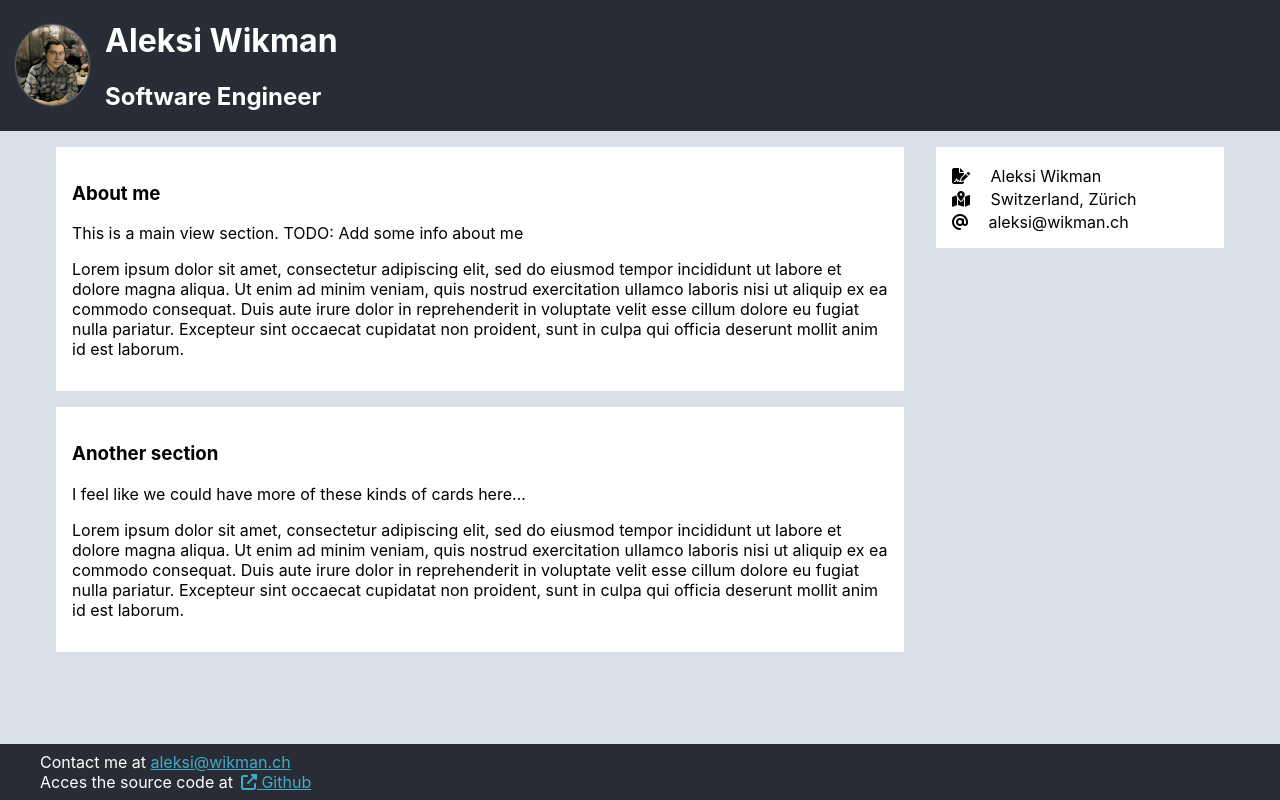
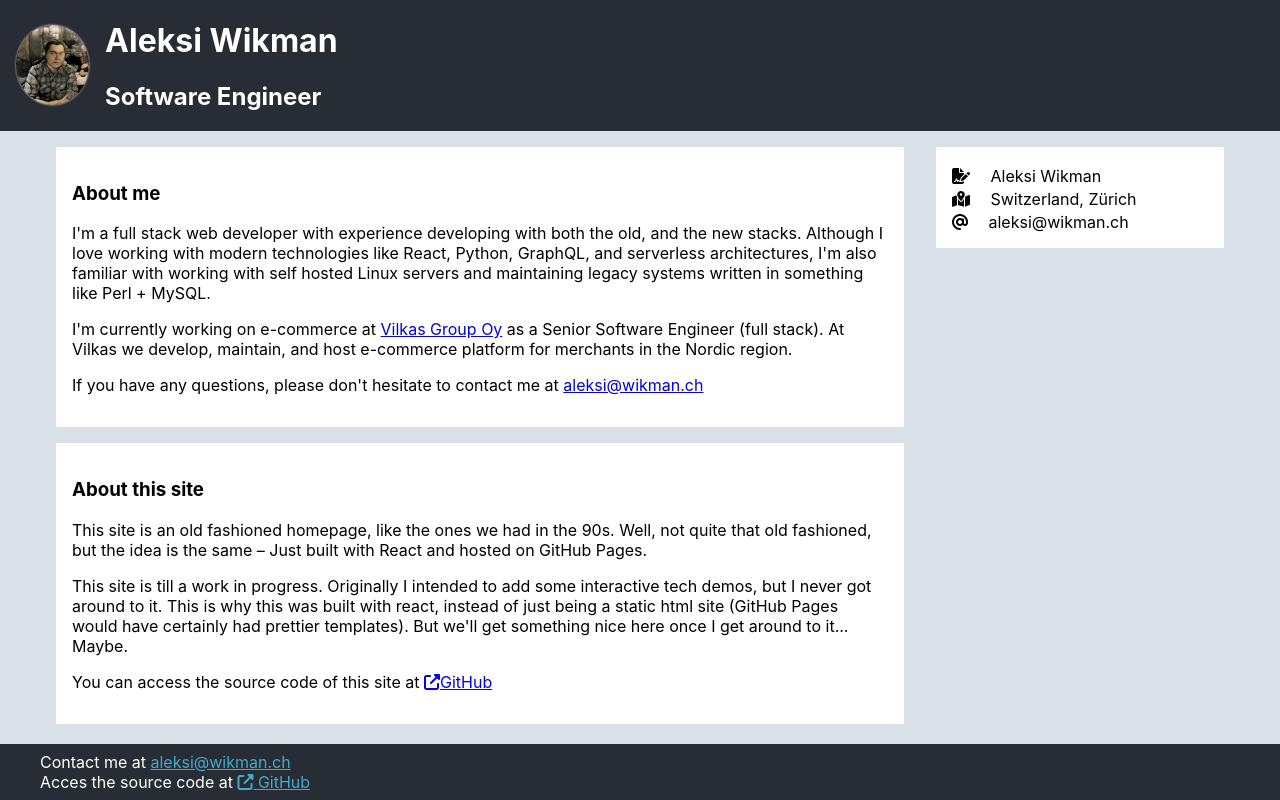
Before and after one commit to awikman/homepage, a React (Create React App) app: page / in a window 1280 px wide. Built offline with nearby package versions, Linux system fonts and the light colour scheme.

Commit message:
replace the Lorem ipsum with actual content.

```diff
--- a/src/App.css
+++ b/src/App.css
@@ -81,6 +81,3 @@
 .Link{
     color: #43ABC9;
 }
-.Link > i.fas{
-    margin-left: 0.5em;
-}
--- a/src/Footer.js
+++ b/src/Footer.js
@@ -5,9 +5,10 @@ export function Footer(props){
         <footer className="Footer">
           <div>
             <div>Contact me at <a className="Link" href="mailto:aleksi@wikman.ch">aleksi@wikman.ch</a></div>
-            <div>Acces the source code at
-              <a className="Link" rel="noopener" target="_blank" href="https://github.com/awikman/homepage">
-                <i className="fas fa-external-link-alt"></i> Github
+            <div>Acces the source code
+              at <a className="Link" rel="noopener" target="_blank"
+                    href="https://github.com/awikman/homepage">
+                <i className="fas fa-external-link-alt"></i> GitHub
               </a>
             </div>
           </div>
--- a/src/MainContent.js
+++ b/src/MainContent.js
@@ -6,27 +6,39 @@ export function MainContent(props){
           <div className="Section">
             <h3>About me</h3>
             <p>
-              This is a main view section. TODO: Add some info about me
+              I'm a full stack web developer with experience developing with both the old, and the new
+              stacks. Although I love working with modern technologies like React, Python, GraphQL,
+              and serverless architectures, I'm also familiar with working with self hosted Linux servers
+              and maintaining legacy systems written in something like Perl + MySQL.
             </p>
             <p>
-              Lorem ipsum dolor sit amet, consectetur adipiscing elit, sed do eiusmod tempor
-              incididunt ut labore et dolore magna aliqua. Ut enim ad minim veniam, quis
-              nostrud exercitation ullamco laboris nisi ut aliquip ex ea commodo consequat.
-              Duis aute irure dolor in reprehenderit in voluptate velit esse cillum dolore
-              eu fugiat nulla pariatur. Excepteur sint occaecat cupidatat non proident, sunt
-              in culpa qui officia deserunt mollit anim id est laborum.
+              I'm currently working on e-commerce
+              at <a rel="noopener" target="_blank" href="https://www.vilkasgroup.com/">
+                Vilkas Group Oy
+              </a> as a Senior Software Engineer (full stack). At Vilkas we develop, maintain, and host
+              e-commerce platform for merchants in the Nordic region.
+            </p>
+            <p>
+              If you have any questions, please don't hesitate to contact me
+              at <a href="mailto:aleksi@wikman.ch">aleksi@wikman.ch</a>
             </p>
           </div>
           <div className="Section">
-            <h3>Another section</h3>
-            <p>I feel like we could have more of these kinds of cards here...</p>
+            <h3>About this site</h3>
             <p>
-              Lorem ipsum dolor sit amet, consectetur adipiscing elit, sed do eiusmod tempor
-              incididunt ut labore et dolore magna aliqua. Ut enim ad minim veniam, quis
-              nostrud exercitation ullamco laboris nisi ut aliquip ex ea commodo consequat.
-              Duis aute irure dolor in reprehenderit in voluptate velit esse cillum dolore
-              eu fugiat nulla pariatur. Excepteur sint occaecat cupidatat non proident, sunt
-              in culpa qui officia deserunt mollit anim id est laborum.
+              This site is an old fashioned homepage, like the ones we had in the 90s. Well, not quite
+              that old fashioned, but the idea is the same – Just built with React and hosted on GitHub Pages.
+            </p>
+            <p>
+              This site is till a work in progress. Originally I intended to add some interactive
+              tech demos, but I never got around to it. This is why this was built with react,
+              instead of just being a static html site (GitHub Pages would have certainly had prettier
+              templates). But we'll get something nice here once I get around to it... Maybe.
+            </p>
+            <p>
+              You can access the source code of this site
+              at <a rel="noopener" target="_blank" href="https://github.com/awikman/homepage">
+                <i className="fas fa-external-link-alt"></i>GitHub</a>
             </p>
           </div>
         </div>
```
